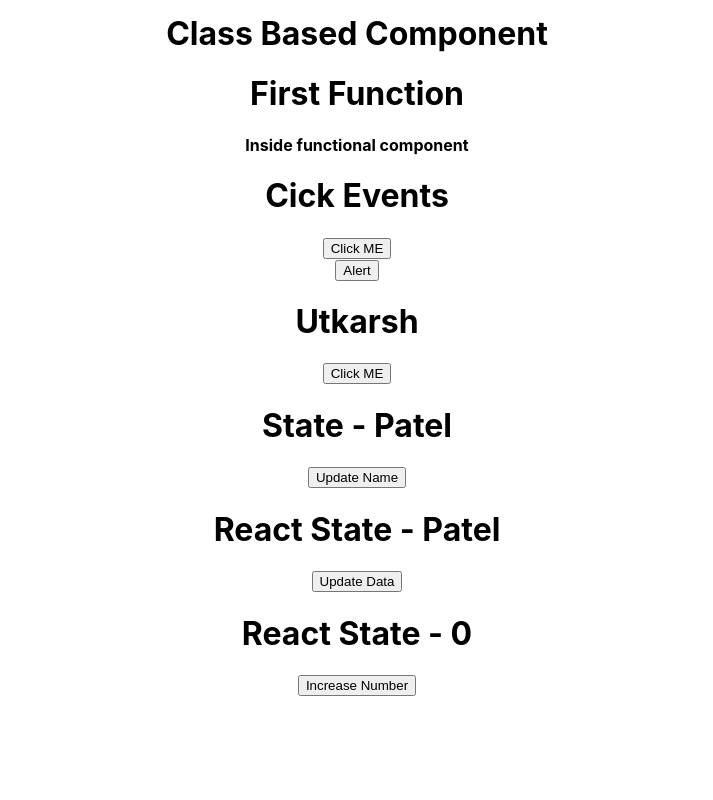
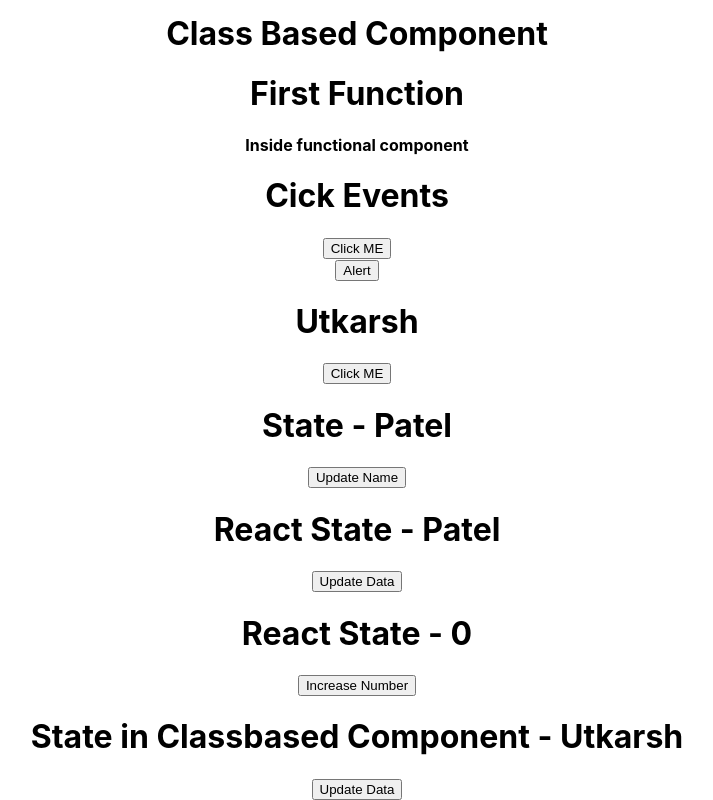
Before and after one commit to UtkarshPatel9934/React.js, a React (Create React App) app in the folder reactapp/: page / in a window 1280 px wide. Shown: the part 189-989 px from the top of the page, without its empty margins (283-996 px from the left). Before the commit the page ends 885 px from the top, so only its background shows below. Built offline with nearby package versions, Linux system fonts and the light colour scheme.

Commit message:
State in Class Based Component

```diff
--- a/reactapp/src/App.js
+++ b/reactapp/src/App.js
@@ -25,6 +25,8 @@
 import State from './State'
 
 import StateSyntax from './StateSyntax'
+
+import StateInClass from './StateInClass'
 
 function App() {
   return (
@@ -56,6 +58,9 @@
     <State></State>
     <StateSyntax></StateSyntax>
 
+
+    {/* State in Class Bases Component */}
+    <StateInClass></StateInClass>
     </div>
   );
 }
--- /dev/null
+++ b/reactapp/src/StateInClass.js
@@ -0,0 +1,35 @@
+import React, { Component } from 'react'
+
+export default class StateInClass extends Component {
+
+	/* Here we do thing different from Functional Component */
+	constructor()
+	{
+		// here we write super() - because this is not react functionality this is JavaScript functionality
+		// whenever we are using this Keyword in the Js as well as extending another class in a subclass, then we have to use Super() so that parent constructor also get called automatically
+		super();
+
+		// here we are setting a state as an object
+		this.state = {
+			data: 'Utkarsh'
+		}
+	}
+
+
+	apple(params) {
+		this.setState( {
+			data: this.state.data + ' Patel'
+		} )
+	}
+
+  render() {
+    return (
+      <div>
+	{/* Here we are accessing states data */}
+	<h1>State in Classbased Component - {this.state.data}</h1>
+
+	<button onClick={ () => this.apple() }>Update Data</button>
+      </div>
+    )
+  }
+}
```
Also changed, not shown: 1 other file (tests, documents, lock files or other folders).
